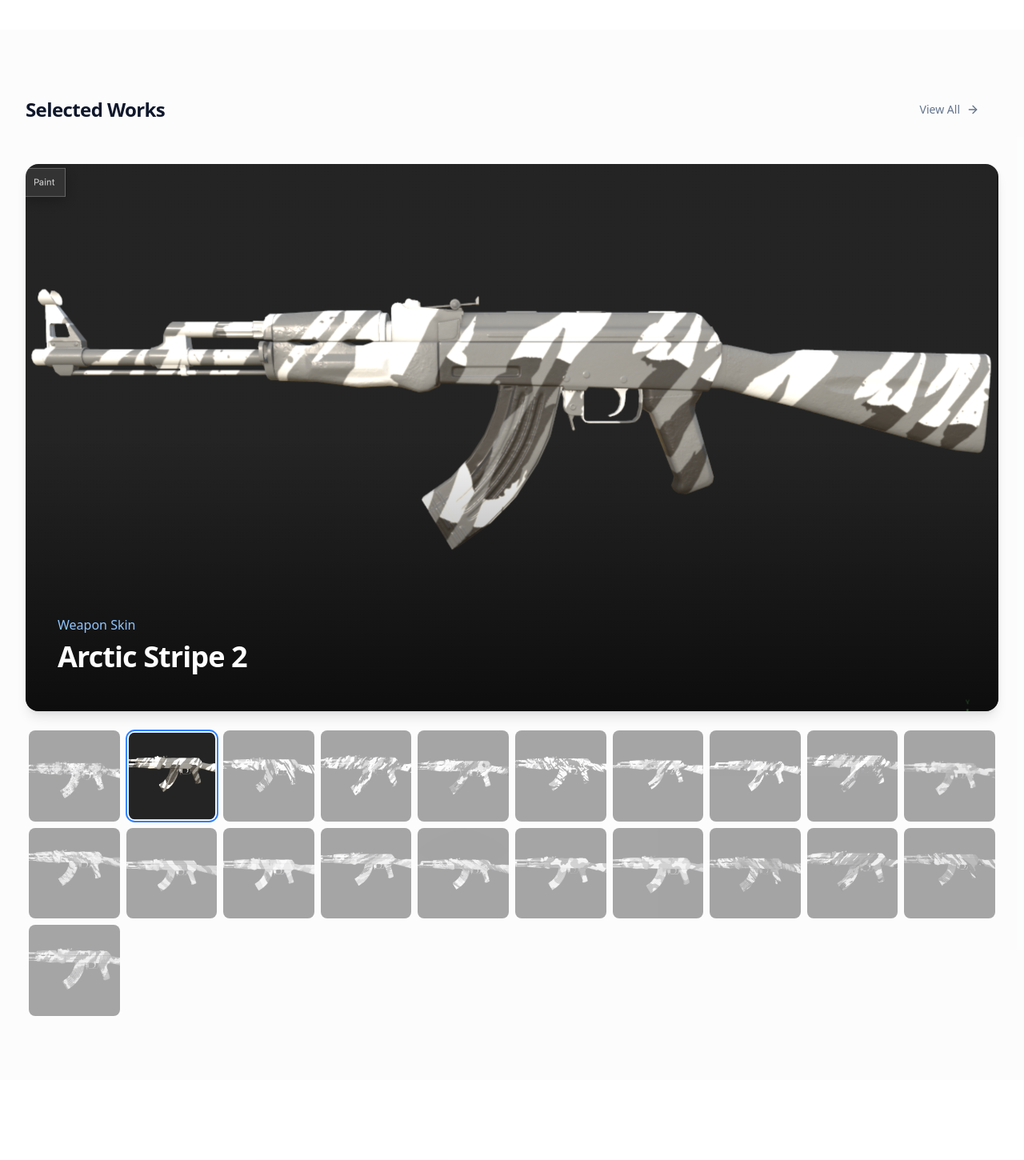
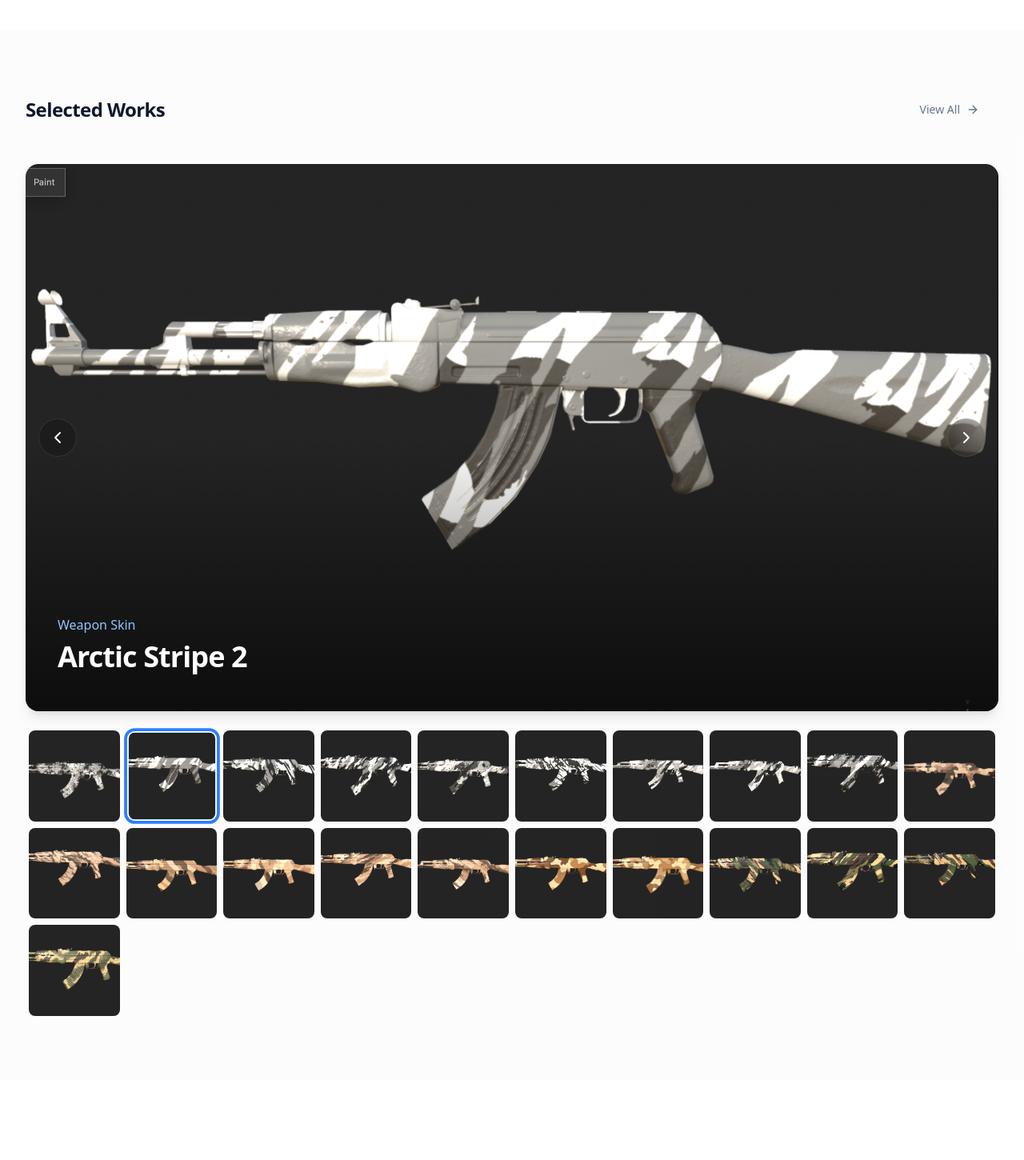
Before and after one commit to ThayikaPetchnui/thayika-portfolio-website, a React (Vite) app in the folder portfolio-website/: page / in a window 1280 px wide. Shown: the part 592-2042 px from the top of the page at 80% size. Built offline with nearby package versions, Linux system fonts and the light colour scheme.

Commit message:
Style: Improve work section appearance
- Remove opacity changes on hover
- Increase ring size on active work

```diff
--- a/portfolio-website/src/App.tsx
+++ b/portfolio-website/src/App.tsx
@@ -112,7 +112,7 @@ function App() {
               </div>
 
               {/* Navigation Arrows */}
-              <div className="absolute inset-0 flex items-center justify-between p-4 opacity-0 group-hover:opacity-100 transition-opacity duration-300">
+              <div className="absolute inset-0 flex items-center justify-between p-4">
                 <Button
                   variant="ghost"
                   size="icon"
@@ -139,8 +139,8 @@ function App() {
                   key={art.id}
                   className={`group relative aspect-square cursor-pointer overflow-hidden rounded-lg transition-all duration-300 ${
                     idx === currentWorkIndex
-                      ? "ring-2 ring-blue-500 ring-offset-2 scale-95 opacity-100"
-                      : "opacity-40 hover:opacity-100 hover:scale-105 grayscale hover:grayscale-0"
+                      ? "ring-4 ring-blue-500 ring-offset-2 scale-95"
+                      : "hover:scale-105"
                   }`}
                   onClick={() => setCurrentWorkIndex(idx)}
                 >
```
